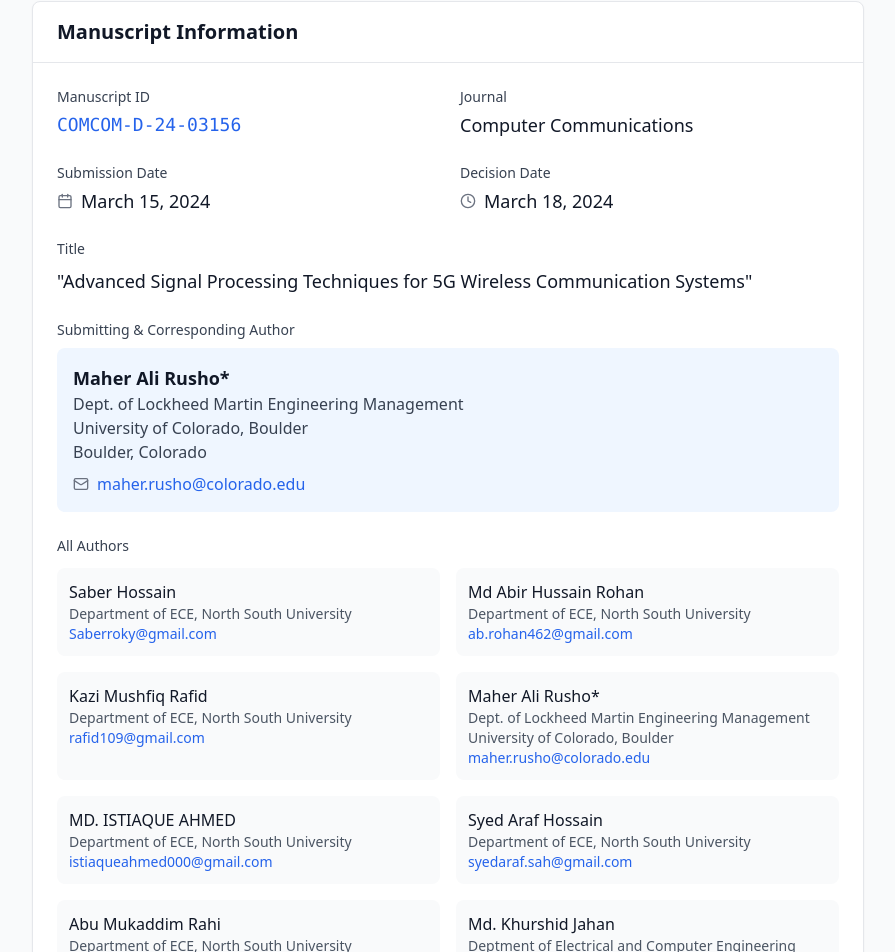
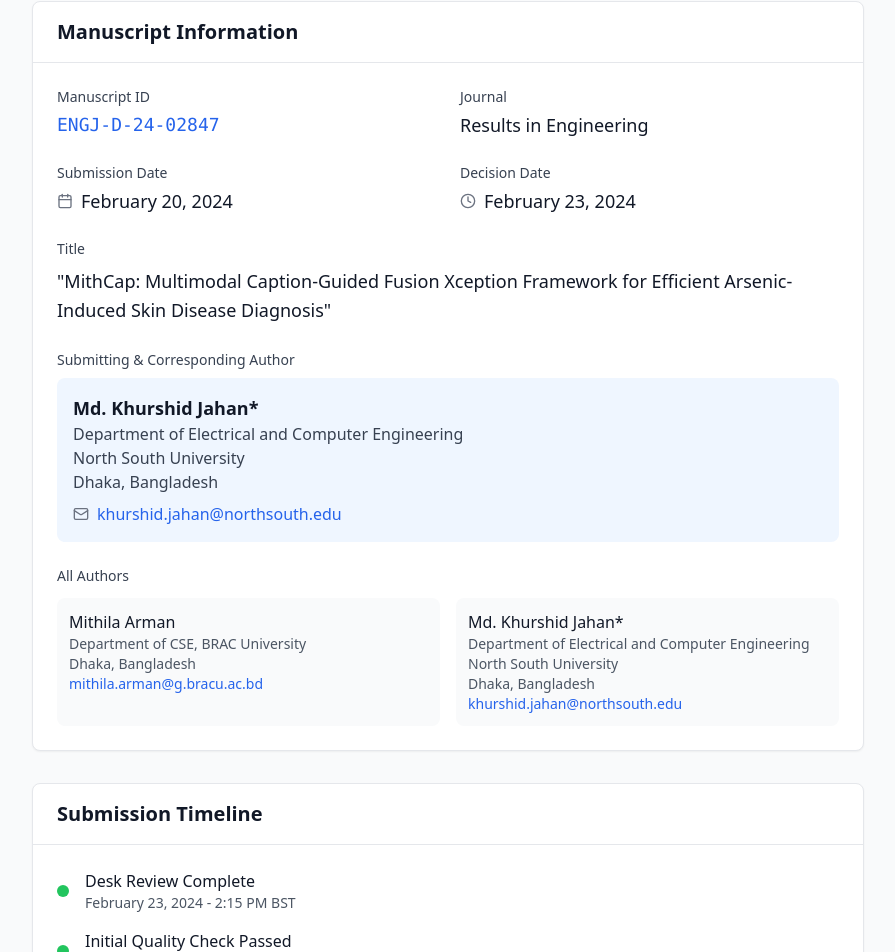
Before and after one commit to mdkhurshidjahan/el, a React (Vite) app: page / in a window 1280 px wide. Shown: the part 238-1190 px from the top of the page, without its empty margins (192-1087 px from the left). Built offline with nearby package versions, Linux system fonts and the light colour scheme.

Commit message:
Update manuscript information for engineering journal submission

```diff
--- a/index.html
+++ b/index.html
@@ -4,7 +4,7 @@
     <meta charset="UTF-8" />
     <link rel="icon" type="image/svg+xml" href="/vite.svg" />
     <meta name="viewport" content="width=device-width, initial-scale=1.0" />
-    <title>Elsevier Desk Acceptance Page</title>
+    <title>Results in Engineering - Desk Acceptance</title>
   </head>
   <body>
     <div id="root"></div>
--- a/src/App.tsx
+++ b/src/App.tsx
@@ -56,24 +56,24 @@ function App() {
             <div className="grid grid-cols-1 md:grid-cols-2 gap-6">
               <div>
                 <label className="block text-sm font-medium text-gray-700 mb-1">Manuscript ID</label>
-                <p className="text-lg font-mono text-blue-600">COMCOM-D-24-03156</p>
+                <p className="text-lg font-mono text-blue-600">ENGJ-D-24-02847</p>
               </div>
               <div>
                 <label className="block text-sm font-medium text-gray-700 mb-1">Journal</label>
-                <p className="text-lg text-gray-900">Computer Communications</p>
+                <p className="text-lg text-gray-900">Results in Engineering</p>
               </div>
               <div>
                 <label className="block text-sm font-medium text-gray-700 mb-1">Submission Date</label>
                 <div className="flex items-center space-x-2">
                   <Calendar className="w-4 h-4 text-gray-500" />
-                  <p className="text-lg text-gray-900">March 15, 2024</p>
+                  <p className="text-lg text-gray-900">February 20, 2024</p>
                 </div>
               </div>
               <div>
                 <label className="block text-sm font-medium text-gray-700 mb-1">Decision Date</label>
                 <div className="flex items-center space-x-2">
                   <Clock className="w-4 h-4 text-gray-500" />
-                  <p className="text-lg text-gray-900">March 18, 2024</p>
+                  <p className="text-lg text-gray-900">February 23, 2024</p>
                 </div>
               </div>
             </div>
@@ -81,20 +81,20 @@ function App() {
             <div className="mt-6">
               <label className="block text-sm font-medium text-gray-700 mb-2">Title</label>
               <p className="text-lg text-gray-900 leading-relaxed">
-                "Advanced Signal Processing Techniques for 5G Wireless Communication Systems"
+                "MithCap: Multimodal Caption-Guided Fusion Xception Framework for Efficient Arsenic-Induced Skin Disease Diagnosis"
               </p>
             </div>
 
             <div className="mt-6">
               <label className="block text-sm font-medium text-gray-700 mb-2">Submitting & Corresponding Author</label>
               <div className="bg-blue-50 p-4 rounded-lg">
-                <p className="text-lg font-semibold text-gray-900">Maher Ali Rusho*</p>
-                <p className="text-gray-700">Dept. of Lockheed Martin Engineering Management</p>
-                <p className="text-gray-700">University of Colorado, Boulder</p>
-                <p className="text-gray-700">Boulder, Colorado</p>
+                <p className="text-lg font-semibold text-gray-900">Md. Khurshid Jahan*</p>
+                <p className="text-gray-700">Department of Electrical and Computer Engineering</p>
+                <p className="text-gray-700">North South University</p>
+                <p className="text-gray-700">Dhaka, Bangladesh</p>
                 <div className="flex items-center space-x-2 mt-2">
                   <Mail className="w-4 h-4 text-gray-500" />
-                  <span className="text-blue-600">maher.rusho@colorado.edu</span>
+                  <span className="text-blue-600">khurshid.jahan@northsouth.edu</span>
                 </div>
               </div>
             </div>
@@ -103,45 +103,16 @@ function App() {
               <label className="block text-sm font-medium text-gray-700 mb-3">All Authors</label>
               <div className="grid grid-cols-1 md:grid-cols-2 gap-4">
                 <div className="bg-gray-50 p-3 rounded-lg">
-                  <p className="font-medium text-gray-900">Saber Hossain</p>
-                  <p className="text-sm text-gray-600">Department of ECE, North South University</p>
-                  <p className="text-sm text-blue-600">Saberroky@gmail.com</p>
+                  <p className="font-medium text-gray-900">Mithila Arman</p>
+                  <p className="text-sm text-gray-600">Department of CSE, BRAC University</p>
+                  <p className="text-sm text-gray-600">Dhaka, Bangladesh</p>
+                  <p className="text-sm text-blue-600">mithila.arman@g.bracu.ac.bd</p>
                 </div>
                 <div className="bg-gray-50 p-3 rounded-lg">
-                  <p className="font-medium text-gray-900">Md Abir Hussain Rohan</p>
-                  <p className="text-sm text-gray-600">Department of ECE, North South University</p>
-                  <p className="text-sm text-blue-600">ab.rohan462@gmail.com</p>
-                </div>
-                <div className="bg-gray-50 p-3 rounded-lg">
-                  <p className="font-medium text-gray-900">Kazi Mushfiq Rafid</p>
-                  <p className="text-sm text-gray-600">Department of ECE, North South University</p>
-                  <p className="text-sm text-blue-600">rafid109@gmail.com</p>
-                </div>
-                <div className="bg-gray-50 p-3 rounded-lg">
-                  <p className="font-medium text-gray-900">Maher Ali Rusho*</p>
-                  <p className="text-sm text-gray-600">Dept. of Lockheed Martin Engineering Management</p>
-                  <p className="text-sm text-gray-600">University of Colorado, Boulder</p>
-                  <p className="text-sm text-blue-600">maher.rusho@colorado.edu</p>
-                </div>
-                <div className="bg-gray-50 p-3 rounded-lg">
-                  <p className="font-medium text-gray-900">MD. ISTIAQUE AHMED</p>
-                  <p className="text-sm text-gray-600">Department of ECE, North South University</p>
-                  <p className="text-sm text-blue-600">istiaqueahmed000@gmail.com</p>
-                </div>
-                <div className="bg-gray-50 p-3 rounded-lg">
-                  <p className="font-medium text-gray-900">Syed Araf Hossain</p>
-                  <p className="text-sm text-gray-600">Department of ECE, North South University</p>
-                  <p className="text-sm text-blue-600">syedaraf.sah@gmail.com</p>
-                </div>
-                <div className="bg-gray-50 p-3 rounded-lg">
-                  <p className="font-medium text-gray-900">Abu Mukaddim Rahi</p>
-                  <p className="text-sm text-gray-600">Department of ECE, North South University</p>
-                  <p className="text-sm text-blue-600">mukaddimrahi@gmail.com</p>
-                </div>
-                <div className="bg-gray-50 p-3 rounded-lg">
-                  <p className="font-medium text-gray-900">Md. Khurshid Jahan</p>
-                  <p className="text-sm text-gray-600">Deptment of Electrical and Computer Engineering</p>
+                  <p className="font-medium text-gray-900">Md. Khurshid Jahan*</p>
+                  <p className="text-sm text-gray-600">Department of Electrical and Computer Engineering</p>
                   <p className="text-sm text-gray-600">North South University</p>
+                  <p className="text-sm text-gray-600">Dhaka, Bangladesh</p>
                   <p className="text-sm text-blue-600">khurshid.jahan@northsouth.edu</p>
                 </div>
               </div>
@@ -160,21 +131,21 @@ function App() {
                 <div className="w-3 h-3 bg-green-500 rounded-full"></div>
                 <div className="flex-1">
                   <p className="font-medium text-gray-900">Desk Review Complete</p>
-                  <p className="text-sm text-gray-600">March 18, 2024 - 10:30 AM EST</p>
+                  <p className="text-sm text-gray-600">February 23, 2024 - 2:15 PM BST</p>
                 </div>
               </div>
               <div className="flex items-center space-x-4">
                 <div className="w-3 h-3 bg-green-500 rounded-full"></div>
                 <div className="flex-1">
                   <p className="font-medium text-gray-900">Initial Quality Check Passed</p>
-                  <p className="text-sm text-gray-600">March 16, 2024 - 2:15 PM EST</p>
+                  <p className="text-sm text-gray-600">February 21, 2024 - 11:45 AM BST</p>
                 </div>
               </div>
               <div className="flex items-center space-x-4">
                 <div className="w-3 h-3 bg-green-500 rounded-full"></div>
                 <div className="flex-1">
                   <p className="font-medium text-gray-900">Manuscript Submitted</p>
-                  <p className="text-sm text-gray-600">March 15, 2024 - 4:42 PM EST</p>
+                  <p className="text-sm text-gray-600">February 20, 2024 - 6:30 PM BST</p>
                 </div>
               </div>
             </div>
@@ -236,7 +207,7 @@ function App() {
               <div className="space-y-3">
                 <div className="flex items-center space-x-3">
                   <Mail className="w-5 h-5 text-gray-500" />
-                  <span className="text-gray-700">jcis@elsevier.com</span>
+                  <span className="text-gray-700">resultseng@elsevier.com</span>
                 </div>
                 <div className="flex items-center space-x-3">
                   <Phone className="w-5 h-5 text-gray-500" />
@@ -325,6 +296,9 @@ function App() {
                 <div>
                   <p className="font-semibold text-gray-900">Dear Dr. Maher Ali Rusho,</p>
                 </div>
+                <div>
+                  <p className="font-semibold text-gray-900">Dear Dr. Md. Khurshid Jahan,</p>
+                </div>
 
                 <div className="bg-green-50 border-l-4 border-green-500 p-4">
                   <p className="text-green-800 font-semibold">
@@ -333,24 +307,18 @@ function App() {
                 </div>
 
                 <div className="space-y-3">
-                  <p><strong>Manuscript ID:</strong> COMCOM-D-24-03156</p>
-                  <p><strong>Title:</strong> "Advanced Signal Processing Techniques for 5G Wireless Communication Systems"</p>
-                  <p><strong>Journal:</strong> Computer Communications</p>
-                  <p><strong>Submission Date:</strong> March 15, 2024</p>
-                  <p><strong>Decision Date:</strong> March 18, 2024</p>
+                  <p><strong>Manuscript ID:</strong> ENGJ-D-24-02847</p>
+                  <p><strong>Title:</strong> "MithCap: Multimodal Caption-Guided Fusion Xception Framework for Efficient Arsenic-Induced Skin Disease Diagnosis"</p>
+                  <p><strong>Journal:</strong> Results in Engineering</p>
+                  <p><strong>Submission Date:</strong> February 20, 2024</p>
+                  <p><strong>Decision Date:</strong> February 23, 2024</p>
                 </div>
 
                 <div className="space-y-2">
                   <p><strong>Authors:</strong></p>
                   <div className="ml-4 space-y-1 text-sm">
-                    <p>1. Saber Hossain (Department of ECE, North South University)</p>
-                    <p>2. Md Abir Hussain Rohan (Department of ECE, North South University)</p>
-                    <p>3. Kazi Mushfiq Rafid (Department of ECE, North South University)</p>
-                    <p>4. Maher Ali Rusho* (Dept. of Lockheed Martin Engineering Management, University of Colorado, Boulder)</p>
-                    <p>5. MD. ISTIAQUE AHMED (Department of ECE, North South University)</p>
-                    <p>6. Syed Araf Hossain (Department of ECE, North South University)</p>
-                    <p>7. Abu Mukaddim Rahi (Department of ECE, North South University)</p>
-                    <p>8. Md. Khurshid Jahan (Department of Electrical and Computer Engineering, North South University)</p>
+                    <p>1. Mithila Arman (Department of CSE, BRAC University, Dhaka, Bangladesh)</p>
+                    <p>2. Md. Khurshid Jahan* (Department of Electrical and Computer Engineering, North South University, Dhaka, Bangladesh)</p>
                     <p className="text-xs text-gray-600 mt-2">*Corresponding Author</p>
                   </div>
                 </div>
@@ -358,7 +326,7 @@ function App() {
                 <div className="bg-blue-50 p-4 rounded-lg">
                   <p className="text-blue-800">
                     Your manuscript has successfully passed the initial editorial desk review and meets the journal's
-                    standards for scope, quality, and technical merit. It will now proceed to the peer review process.
+                    standards for scope, quality, and technical merit in biomedical engineering applications. It will now proceed to the peer review process.
                   </p>
                 </div>
 
@@ -375,17 +343,17 @@ function App() {
                 <div className="border-t border-gray-200 pt-4">
                   <p className="text-sm text-gray-600">
                     If you have any questions regarding your submission, please contact the editorial office
-                    at <span className="text-blue-600">comcom@elsevier.com</span> and reference your manuscript ID.
+                    at <span className="text-blue-600">resultseng@elsevier.com</span> and reference your manuscript ID.
                   </p>
                 </div>
 
                 <div className="text-center pt-4">
                   <p className="text-sm text-gray-600">
-                    Thank you for choosing Computer Communications for your research publication.
+                    Thank you for choosing Results in Engineering for your research publication.
                   </p>
                   <p className="text-sm font-semibold text-gray-800 mt-2">
                     Editorial Office<br />
-                    Computer Communications<br />
+                    Results in Engineering<br />
                     Elsevier B.V.
                   </p>
                 </div>
```
